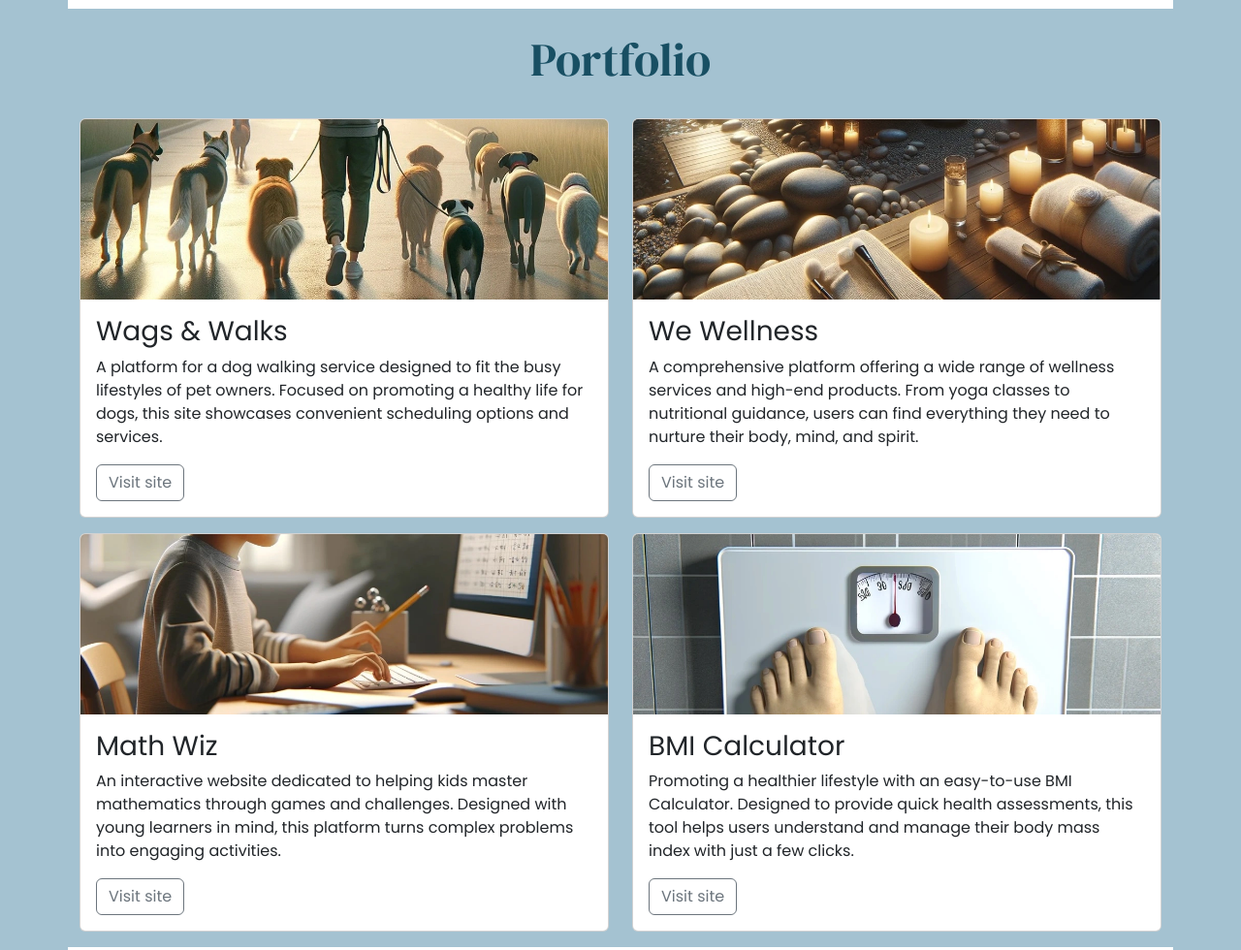
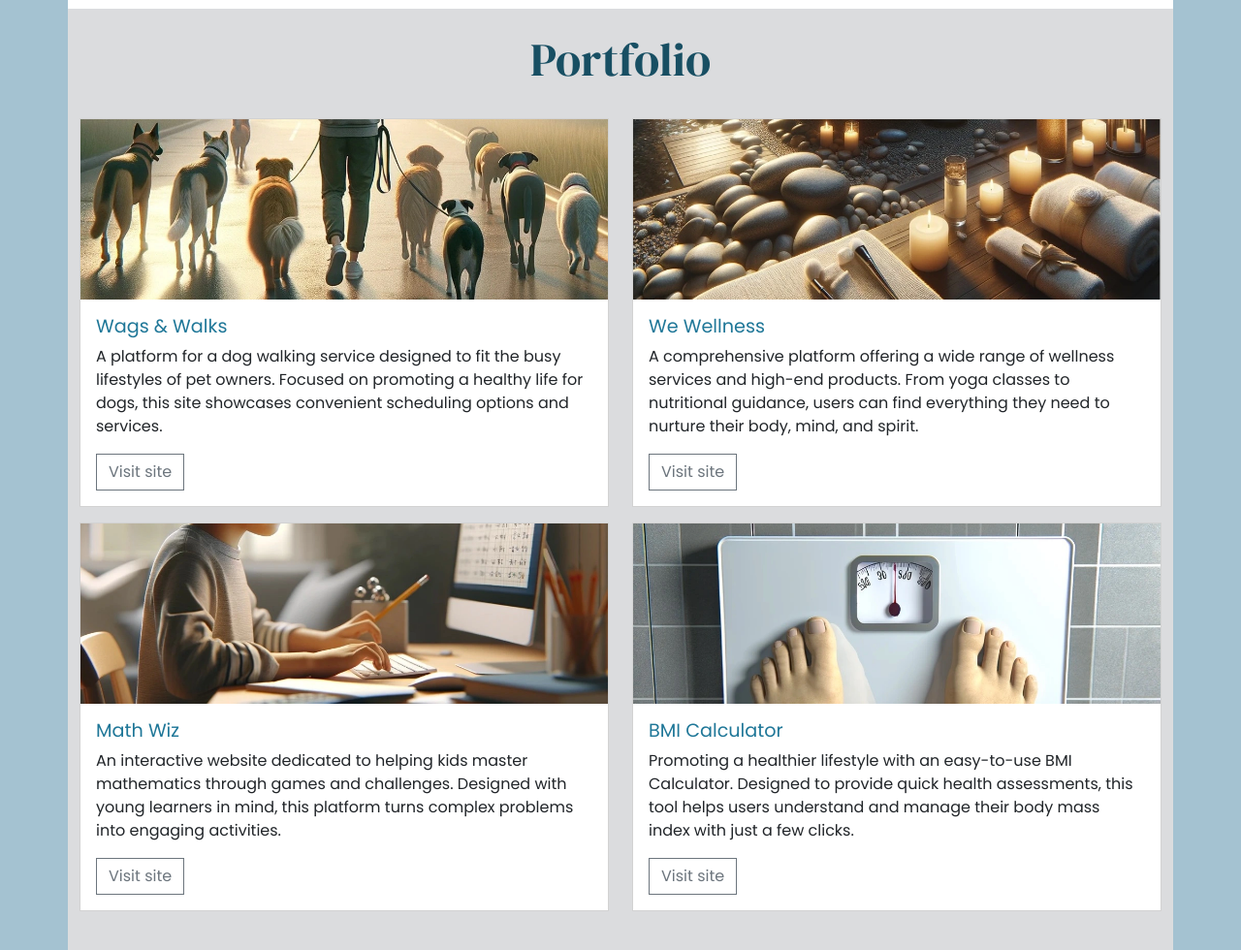
Before and after one commit to JakeyMarsh1/sw-dev-website, a plain HTML site: page index.html in a window 1280 px wide. Shown: the part 1040-2020 px from the top of the page at 97% size. Drawn offline with nearby package versions, Linux system fonts and the light colour scheme.

Commit message:
updated button styles and card styles

```diff
--- a/assets/css/styles.css
+++ b/assets/css/styles.css
@@ -7,7 +7,7 @@
 
 /* global styles */
 
-@import url('https://fonts.googleapis.com/css2?family=DM+Serif+Display:ital@0;1&family=Poppins&display=swap');
+@import url("https://fonts.googleapis.com/css2?family=DM+Serif+Display:ital@0;1&family=Poppins&display=swap");
 
 body {
   font-family: "Poppins", sans-serif;
@@ -18,6 +18,11 @@ h1,
 h2 {
   font-family: "DM Serif Display", serif;
   color: #184f63; /* dark-blue */
+}
+
+.sharp-corners,
+.sharp-corners * {
+  border-radius: 0;
 }
 
 #about {
@@ -38,3 +43,25 @@ h2 {
   background-position: 50% 70%;
   min-height: 500px;
 }
+#portfolio .card-title {
+  color: #1f7798; /* mid-blue */
+  font-size: 1.2rem;
+}
+
+#portfolio .btn-outline-secondary:hover {
+  background-color: #1f7798 !important; /* mid-blue */
+  border-color: #1f7798 !important;
+  color: white !important;
+}
+
+#portfolio .card-text {
+  min-height: 120px;
+}
+
+/* use bootstrap breakpoints for responsive design */
+@media screen and (min-width: 1200px) {
+  /* fixes all prtfolio cards to be the same height */
+  #portfolio .card-text {
+    min-height: auto; /* reset to auto for larger screens */
+  }
+}
--- a/index.html
+++ b/index.html
@@ -14,7 +14,6 @@
     />
     <!-- CSS link -->
     <link rel="stylesheet" href="assets/css/styles.css" />
-
   </head>
   <body>
     <nav class="navbar navbar-expand-lg bg-body-tertiary">
@@ -78,7 +77,7 @@
           <!-- Button trigger modal -->
           <button
             type="button"
-            class="btn btn-primary"
+            class="btn btn-primary sharp-corners"
             data-bs-toggle="modal"
             data-bs-target="#SubscribeModal"
           >
@@ -95,7 +94,7 @@
             aria-hidden="true"
           >
             <div class="modal-dialog modal-lg">
-              <div class="modal-content">
+              <div class="modal-content sharp-corners">
                 <div class="modal-header">
                   <h1 class="modal-title fs-5" id="modallabel">Subscribe</h1>
 
@@ -192,14 +191,13 @@
       </section>
       <!-- portfolio section starts here -->
 
-      <section class="portfolio">
-        <div class="container text-start">
+      <section id="portfolio" class="container pb-4">
         <div class="row">
           <div class="col-12 text-center my-4">
             <h2 class="display-5">Portfolio</h2>
           </div>
           <div class="col-12 col-md-6">
-              <div class="card mb-3">
+            <div class="card mb-3 sharp-corners">
               <img
                 src="assets/images/wags-and-walks.webp"
                 class="card-img-top"
@@ -208,17 +206,17 @@
               <div class="card-body">
                 <h3 class="card-title">Wags & Walks</h3>
                 <p class="card-text">
-                    A platform for a dog walking service designed to fit the
-                    busy lifestyles of pet owners. Focused on promoting a
-                    healthy life for dogs, this site showcases convenient
-                    scheduling options and services.
+                  A platform for a dog walking service designed to fit the busy
+                  lifestyles of pet owners. Focused on promoting a healthy life
+                  for dogs, this site showcases convenient scheduling options
+                  and services.
                 </p>
                 <a href="#" class="btn btn-outline-secondary">Visit site</a>
               </div>
             </div>
           </div>
           <div class="col-12 col-md-6">
-              <div class="card mb-3">
+            <div class="card mb-3 sharp-corners">
               <img
                 src="assets/images/we-wellness.webp"
                 class="card-img-top"
@@ -237,7 +235,7 @@
             </div>
           </div>
           <div class="col-12 col-md-6">
-              <div class="card mb-3">
+            <div class="card mb-3 sharp-corners">
               <img
                 src="assets/images/math-wiz.webp"
                 class="card-img-top"
@@ -247,16 +245,16 @@
                 <h3 class="card-title">Math Wiz</h3>
                 <p class="card-text">
                   An interactive website dedicated to helping kids master
-                    mathematics through games and challenges. Designed with
-                    young learners in mind, this platform turns complex problems
-                    into engaging activities.
+                  mathematics through games and challenges. Designed with young
+                  learners in mind, this platform turns complex problems into
+                  engaging activities.
                 </p>
                 <a href="#" class="btn btn-outline-secondary">Visit site</a>
               </div>
             </div>
           </div>
           <div class="col-12 col-md-6">
-              <div class="card mb-3">
+            <div class="card mb-3 sharp-corners">
               <img
                 src="assets/images/bmi-calculator.webp"
                 class="card-img-top"
@@ -266,12 +264,11 @@
                 <h3 class="card-title">BMI Calculator</h3>
                 <p class="card-text">
                   Promoting a healthier lifestyle with an easy-to-use BMI
-                    Calculator. Designed to provide quick health assessments,
-                    this tool helps users understand and manage their body mass
-                    index with just a few clicks.
+                  Calculator. Designed to provide quick health assessments, this
+                  tool helps users understand and manage their body mass index
+                  with just a few clicks.
                 </p>
                 <a href="#" class="btn btn-outline-secondary">Visit site</a>
-                </div>
               </div>
             </div>
           </div>
@@ -292,7 +289,7 @@
         </div>
         <div class="col-12 col-md-10 col-lg-8 mb-4">
           <!--add form here-->
-          <form class="row g-3">
+          <form class="row g-3 sharp-corners">
             <div class="col-lg-4">
               <label for="full-name" class="form-label">Full Name</label>
               <input
```
Lines whose indentation alone changed are shown as unchanged.
